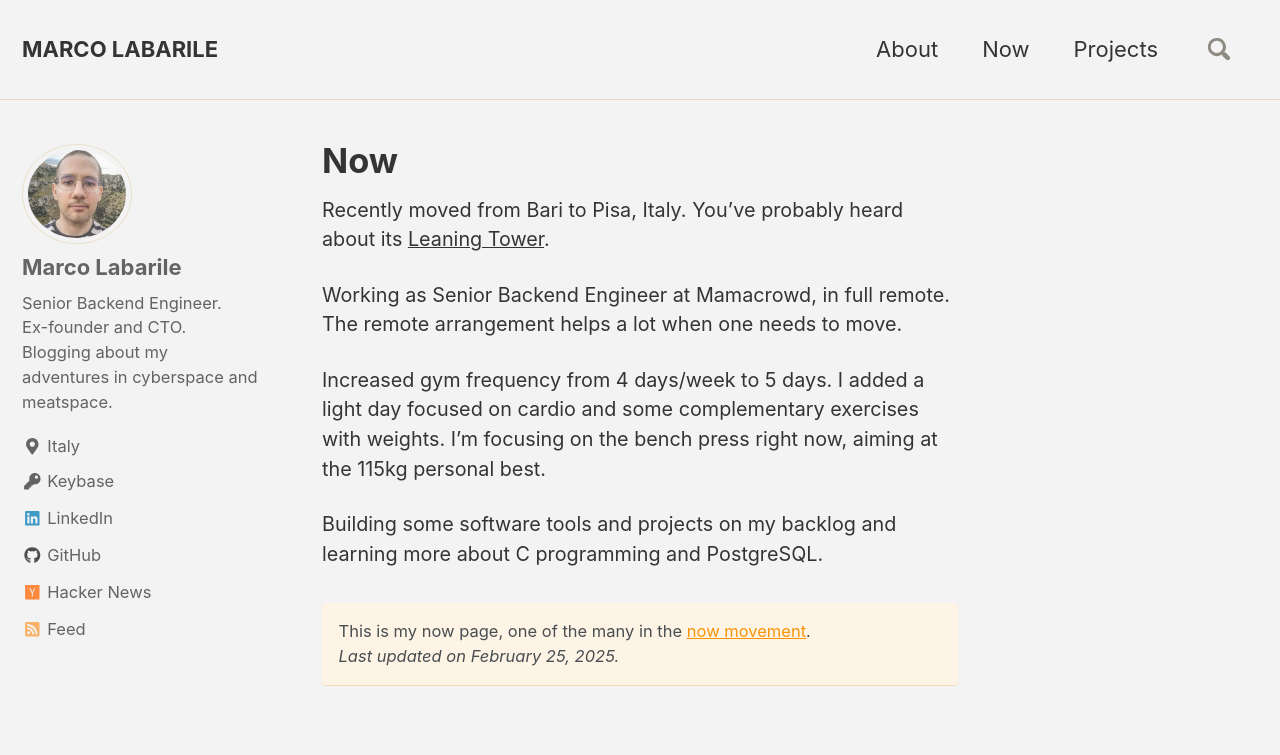
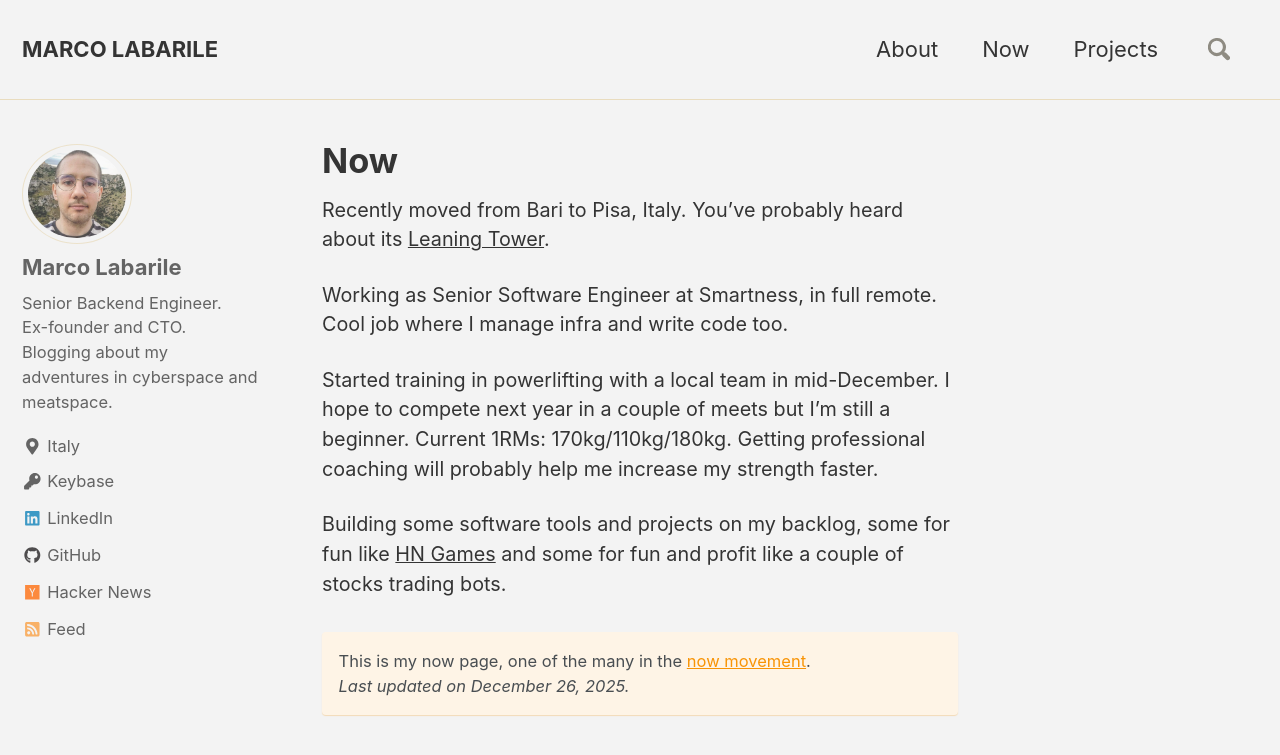
Before and after one commit to labarilem/labarilem.github.io, a Jekyll site: the page built from _pages/now.md, in a window 1280 px wide and 900 px high. Shown: the top 755 px of the window. Built offline with Jekyll 4.4.1, drawn with Linux system fonts in a browser that asks for light colours; nearby versions of some CDN libraries; comment, search, counter and statistics services are not loaded.

Commit message:
update now page

```diff
--- a/_pages/now.md
+++ b/_pages/now.md
@@ -5,13 +5,13 @@ title: Now
 
 Recently moved from Bari to Pisa, Italy. You've probably heard about its [Leaning Tower](https://en.wikipedia.org/wiki/Leaning_Tower_of_Pisa).
 
-Working as Senior Backend Engineer at Mamacrowd, in full remote. The remote arrangement helps a lot when one needs to move.
+Working as Senior Software Engineer at Smartness, in full remote. Cool job where I manage infra and write code too.
 
-Increased gym frequency from 4 days/week to 5 days. I added a light day focused on cardio and some complementary exercises with weights. I'm focusing on the bench press right now, aiming at the 115kg personal best.
+Started training in powerlifting with a local team in mid-December. I hope to compete next year in a couple of meets but I'm still a beginner. Current 1RMs: 170kg/110kg/180kg. Getting professional coaching will probably help me increase my strength faster.
 
-Building some software tools and projects on my backlog and learning more about C programming and PostgreSQL.
+Building some software tools and projects on my backlog, some for fun like [HN Games](https://hackernews.games/) and some for fun and profit like a couple of stocks trading bots.
 
 This is my now page, one of the many in the [now movement](https://nownownow.com/about).
 <br>
-_Last updated on February 25, 2025._
+_Last updated on December 26, 2025._
 {: .notice--warning}
```
